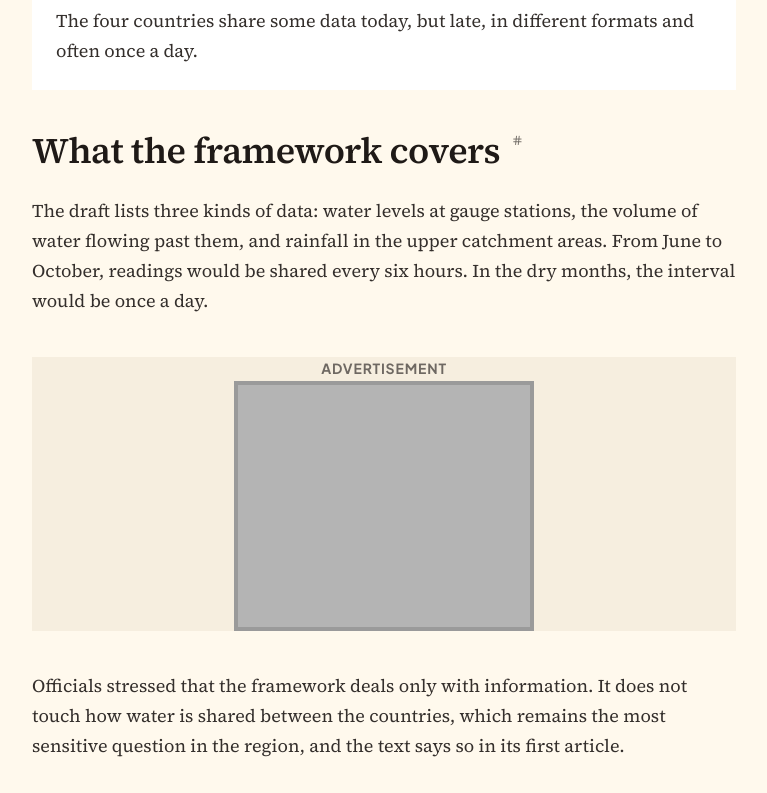
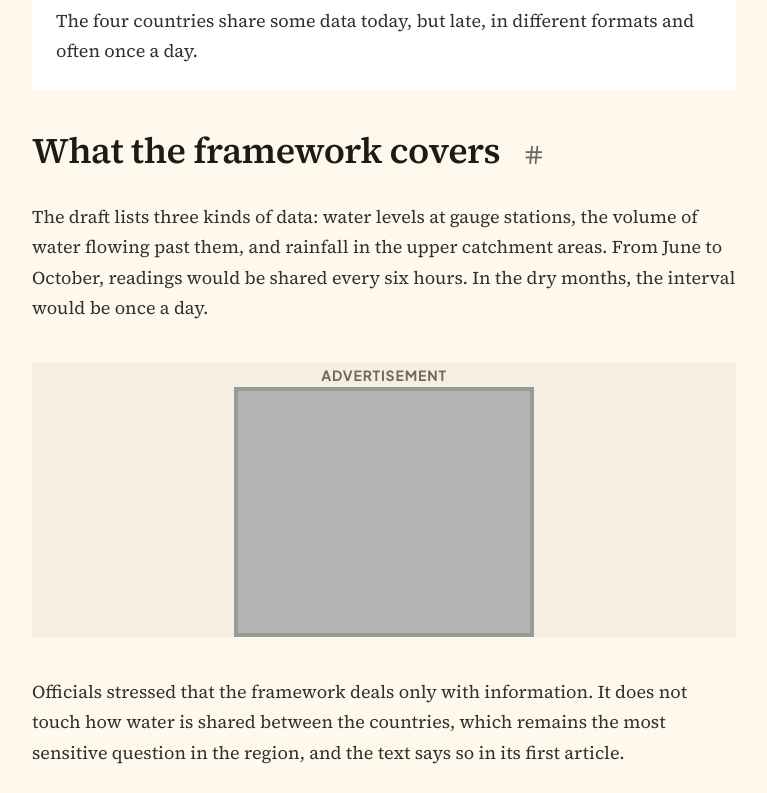
Before and after one commit to Cipher-Text/fact-lens, a Next.js app: page /en/story/river-data-framework in a window 1280 px wide. Shown: the part 2707-3500 px from the top of the page, without its empty margins (256-1023 px from the left). Built offline with nearby package versions, Linux system fonts and the light colour scheme.

Commit message:
Article page: keep the section anchor inline after the heading text
The anchor follows the last word in the h2 size, as it did inside the h2.

```diff
--- a/src/styles/reader.css
+++ b/src/styles/reader.css
@@ -786,32 +786,37 @@
   scroll-margin-top: calc(var(--rd-bar-h) + calc(var(--spacing) * 7));
 }
 /* A section heading and its copy-link button. The button sits beside the h2, not in it,
-   so the heading's accessible name is the heading text only. */
+   so the heading's accessible name is the heading text only. The h2 is inline, so the
+   button follows the last word as it did inside the heading; the wrapper carries the
+   heading type so the line boxes match. */
 .rd-section-head {
-  display: flex;
-  align-items: flex-start;
-  gap: 0.3em;
+  font-family: var(--font-editorial-active);
+  font-size: calc(var(--type-article-h2-size) * var(--reader-scale));
+  line-height: var(--type-article-h2-line);
   /* Space around headings from the spacing tokens (typography-system.md 7.2): a module
      gap before, the heading-to-content gap after. */
   margin: var(--space-module) 0 var(--space-section-title-after);
 }
-/* In the h2 size, so it scales with the reader size (TYP-15). At least 24px, the
-   smallest touch target (WCAG 2.5.8). Centered on the first line of the heading. */
+.rd-section-head h2 {
+  display: inline;
+}
+/* In the h2 size, so it scales with the reader size (TYP-15); at least 24px, the
+   smallest touch target (WCAG 2.5.8). (.rd .rd-anchor wins over the .rd button font
+   reset.) */
+.rd .rd-anchor {
+  font-size: inherit;
+}
 .rd-anchor {
   --rd-anchor-size: max(1.3em, calc(var(--spacing) * 6));
-  display: grid;
-  flex: none;
+  display: inline-grid;
   place-items: center;
   width: var(--rd-anchor-size);
   height: var(--rd-anchor-size);
-  margin-top: calc(
-    (var(--type-article-h2-line) * 1em - var(--rd-anchor-size)) / 2
-  );
+  margin-left: 0.3em;
   border: 0;
   background: transparent;
   color: var(--ink-muted);
-  font-size: calc(var(--type-article-h2-size) * var(--reader-scale));
-  line-height: 1;
+  vertical-align: middle;
   opacity: 0;
   transition:
     opacity var(--duration-slide) var(--ease-slide),
@@ -1313,7 +1318,7 @@
 /* The reader size change eases the text to its new size. */
 .rd-prose,
 .rd-prose h2,
-.rd-anchor,
+.rd-section-head,
 .rd-prose .rd-context__part p {
   transition: font-size var(--duration-slide) var(--ease-slide);
 }
```
